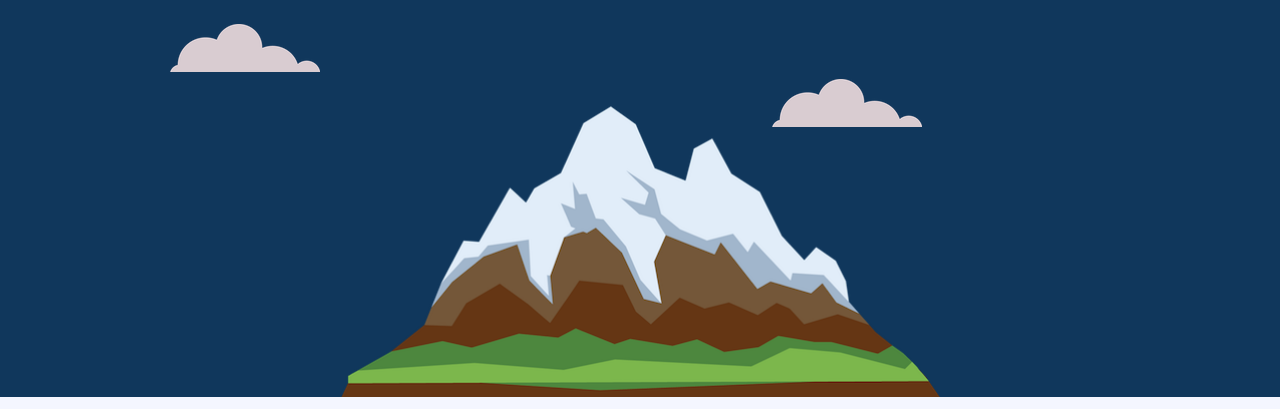
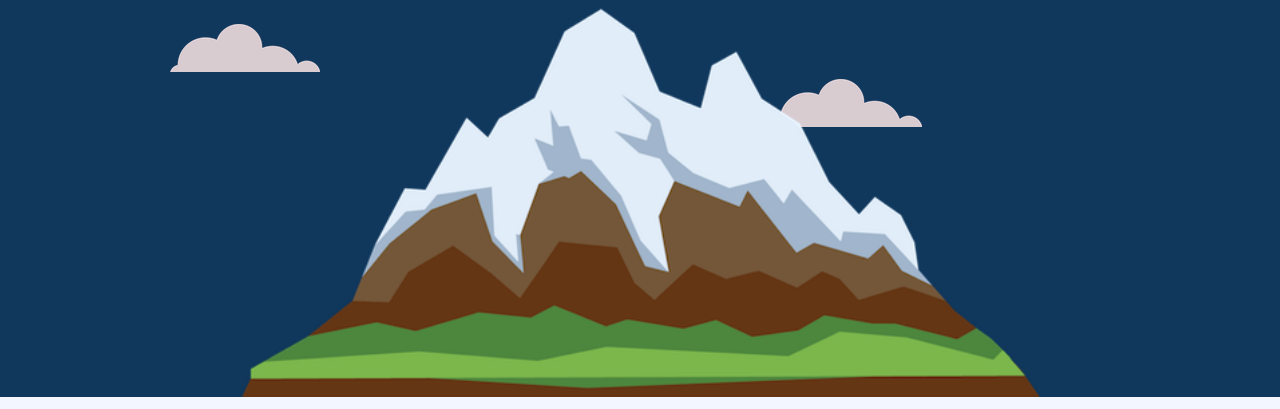
Before and after one commit to eharalampoudis/digits, a plain HTML site: page index.html in a window 1280 px wide. Shown: the part 391-800 px from the top of the page. Drawn offline with Linux system fonts and the light colour scheme; files that its build step writes are made by us from their sources; files whose address does not match are found by name; a web font is replaced by a local one.

Commit message:
Update styles.css

```diff
--- a/styles.css
+++ b/styles.css
@@ -93,9 +93,9 @@ h3 {
 .mountain {
   bottom: 0;
   left: 50%;
-  margin-left: -300px;
+  margin-left: -400px;
   position: absolute;
-  width: 600px;
+  width: 800px;
 }
 
 p {
```
